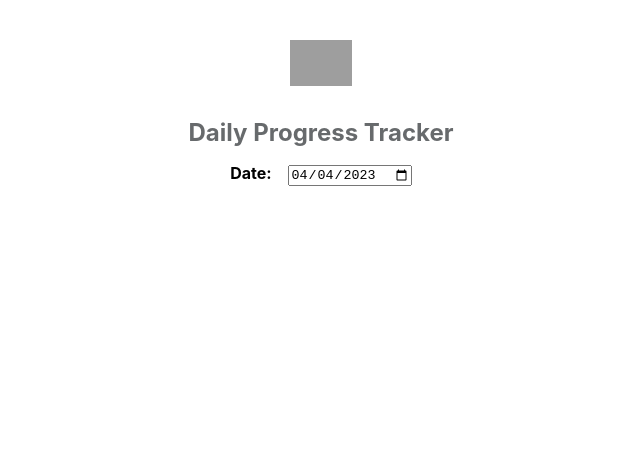
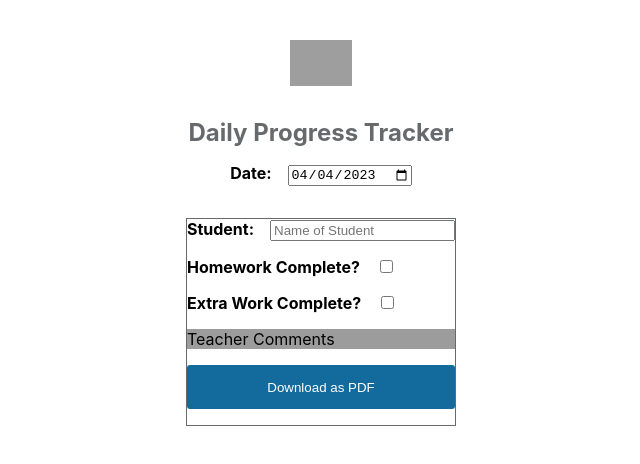
Before and after one commit to rickythewriter/daily-progress-tracker, a React (Create React App) app: page / in a window 1280 px wide. Shown: the top 464 px of the page, without its empty margins (319-959 px from the left). Built offline with nearby package versions, Linux system fonts and the light colour scheme; grey boxes are pictures that could not be loaded; some icons are missing.

Commit message:
feat - write html and some styles for student component

```diff
--- a/src/App.js
+++ b/src/App.js
@@ -1,4 +1,3 @@
-import logo from './logo.svg';
 import './App.css';
 import DailyForm from './components/DailyForm';
 
--- a/src/components/DailyForm/DailyForm.css
+++ b/src/components/DailyForm/DailyForm.css
@@ -1,10 +1,3 @@
-#root {
-    --droplet-light-grey: #676A6C;
-    --droplet-dark-grey: #9C9C9C;
-    --droplet-button-blue: #126B9C;
-    --droplet-error-red: #EB5767;
-}
-
 .form-container {
     display: flex;
     flex-direction: column;
--- a/src/components/DailyForm/index.js
+++ b/src/components/DailyForm/index.js
@@ -1,8 +1,7 @@
 import React, { useState } from 'react';
 import FeatherIcon from 'feather-icons-react';
+import Student from '../Student';
 import './DailyForm.css'
-
-const COMPLETE_DATESTRING_LENGTH = 10;
 
 export default function DailyForm() {
 
@@ -38,7 +37,7 @@ export default function DailyForm() {
                 >
                 </input>
             </div>
-            {/* Student Component */}
+            <Student />
             <FeatherIcon className='add-student-button' icon="plus-circle" size="44"/>
         </div>
     )
--- /dev/null
+++ b/src/components/Student/Student.css
@@ -0,0 +1,9 @@
+.student-form-container {
+    margin: 16px;
+    border: solid 1px var(--droplet-light-grey);
+}
+
+.divider {
+    background-color: var(--droplet-dark-grey);
+    color: #000;
+}
--- /dev/null
+++ b/src/components/Student/index.js
@@ -0,0 +1,58 @@
+import React, { useState } from 'react';
+import FeatherIcon from 'feather-icons-react';
+import './Student.css'
+
+export default function Student() {
+
+    const [studentName, setStudentName] = useState('');
+    const [homeworkComplete, setHomeworkComplete] = useState(false);
+    const [extraWorkComplete, setExtraWorkComplete] = useState(false);
+
+    return (
+        <div className='student-form-container'>
+            <div className='form-row'>
+                <label
+                    for="name"
+                    className='label has-right-margin'>Student:</label>
+                <input
+                    name='name'
+                    type="input"
+                    placeholder='Name of Student'
+                    onChange={(e) => setStudentName(e.target.value)}
+                />
+            </div>
+            <div className='form-row'>
+                <label
+                    for="homework-complete"
+                    className='label has-right-margin'>Homework Complete?</label>
+                <input
+                    name='homework-complete'
+                    type='checkbox'
+                    checked={homeworkComplete}
+                    onChange={(e) => setHomeworkComplete(!homeworkComplete)}
+                />
+            </div>
+            <div className='form-row'>
+                <label
+                    for="extra-work-complete"
+                    className='label has-right-margin'>Extra Work Complete?</label>
+                <input
+                    name='extra-work-complete'
+                    type="checkbox"
+                    checked={extraWorkComplete}
+                    onChange={(e) => setExtraWorkComplete(!extraWorkComplete)}
+                >
+                </input>
+            </div>
+            <div className='divider form-row'>
+                Teacher Comments
+            </div>
+            <div className='form-row'>
+                <button className='droplet-button'
+                >
+                    Download as PDF
+                </button>
+            </div>
+        </div>
+    )
+}
--- a/src/index.css
+++ b/src/index.css
@@ -1,3 +1,10 @@
+#root {
+  --droplet-light-grey: #676A6C;
+  --droplet-dark-grey: #9C9C9C;
+  --droplet-button-blue: #126B9C;
+  --droplet-error-red: #EB5767;
+}
+
 body {
   margin: 0;
   font-family: -apple-system, BlinkMacSystemFont, 'Segoe UI', 'Roboto', 'Oxygen',
@@ -11,3 +18,12 @@ code {
   font-family: source-code-pro, Menlo, Monaco, Consolas, 'Courier New',
     monospace;
 }
+
+.droplet-button {
+  background-color: var(--droplet-button-blue);
+  color: #fff;
+  border: none;
+  border-radius: 3px;
+  height: 44px;
+  width: 100%;
+}
```
